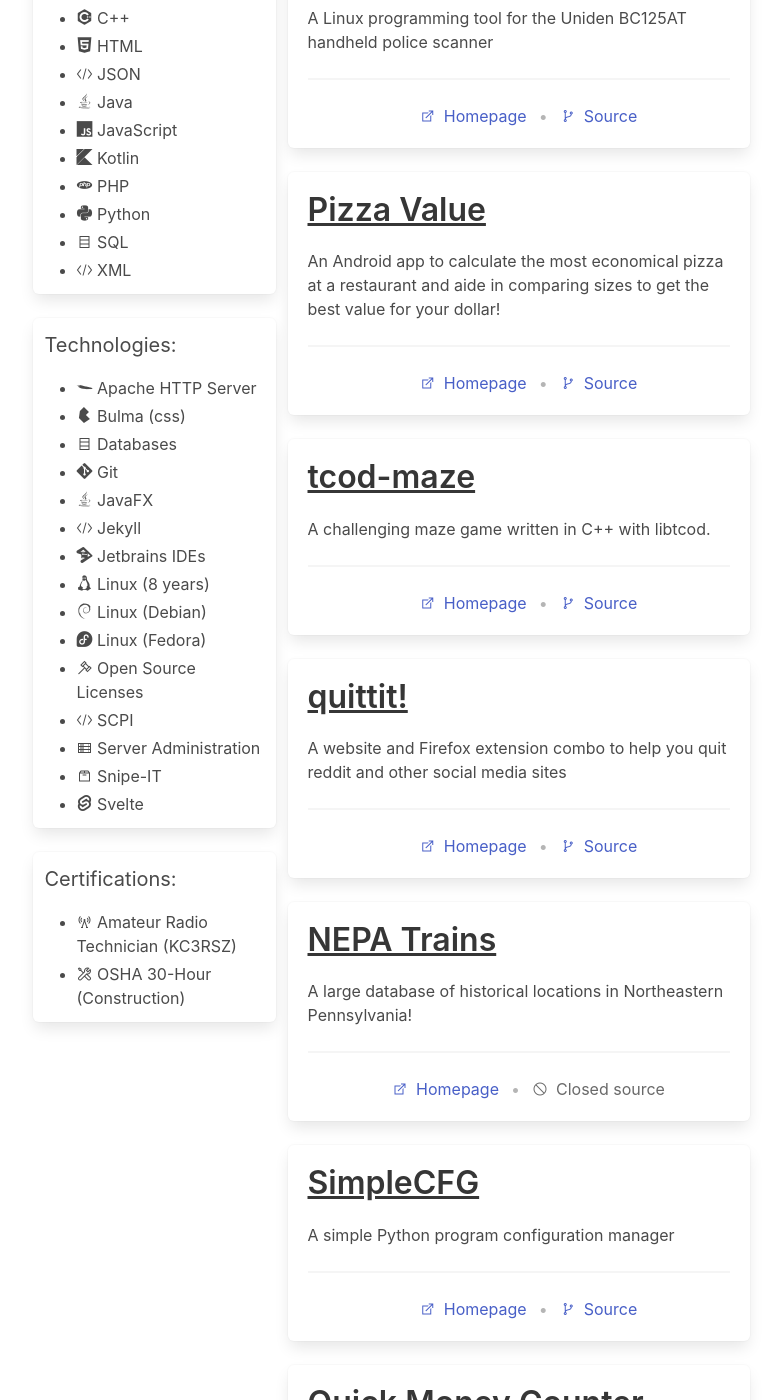
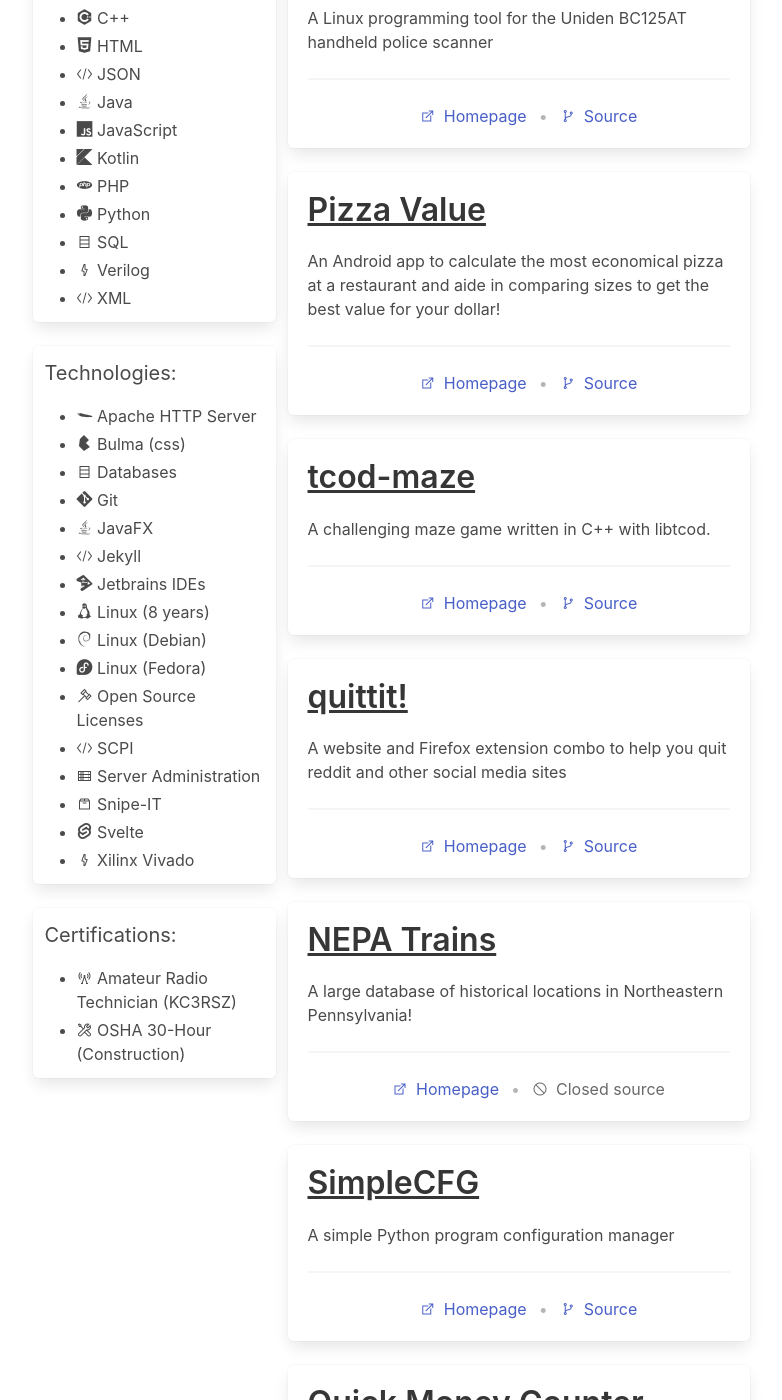
Before and after one commit to itsmaxymoo/itsmaxymoo.com, a Jekyll site: the page built from index.html, in a window 1280 px wide and 1400 px high, scrolled down 1106 px. Shown: the whole window, without its empty margins (243-1025 px from the left). Built offline with Jekyll 4.4.1, drawn with Linux system fonts in a browser that asks for light colours.

Commit message:
update skills

```diff
--- a/_data/skills.yml
+++ b/_data/skills.yml
@@ -1,5 +1,7 @@
 - name: Languages
   items:
+    - name: Verilog
+      icon_class: las la-bolt
     - name: C++
       icon_class: devicon-cplusplus-plain
     - name: Java
@@ -55,6 +57,8 @@
       icon_class: devicon-java-plain
     - name: Snipe-IT
       icon_class: las la-box
+    - name: Xilinx Vivado
+      icon_class: las la-bolt
 
 - name: Certifications
   items:
```
